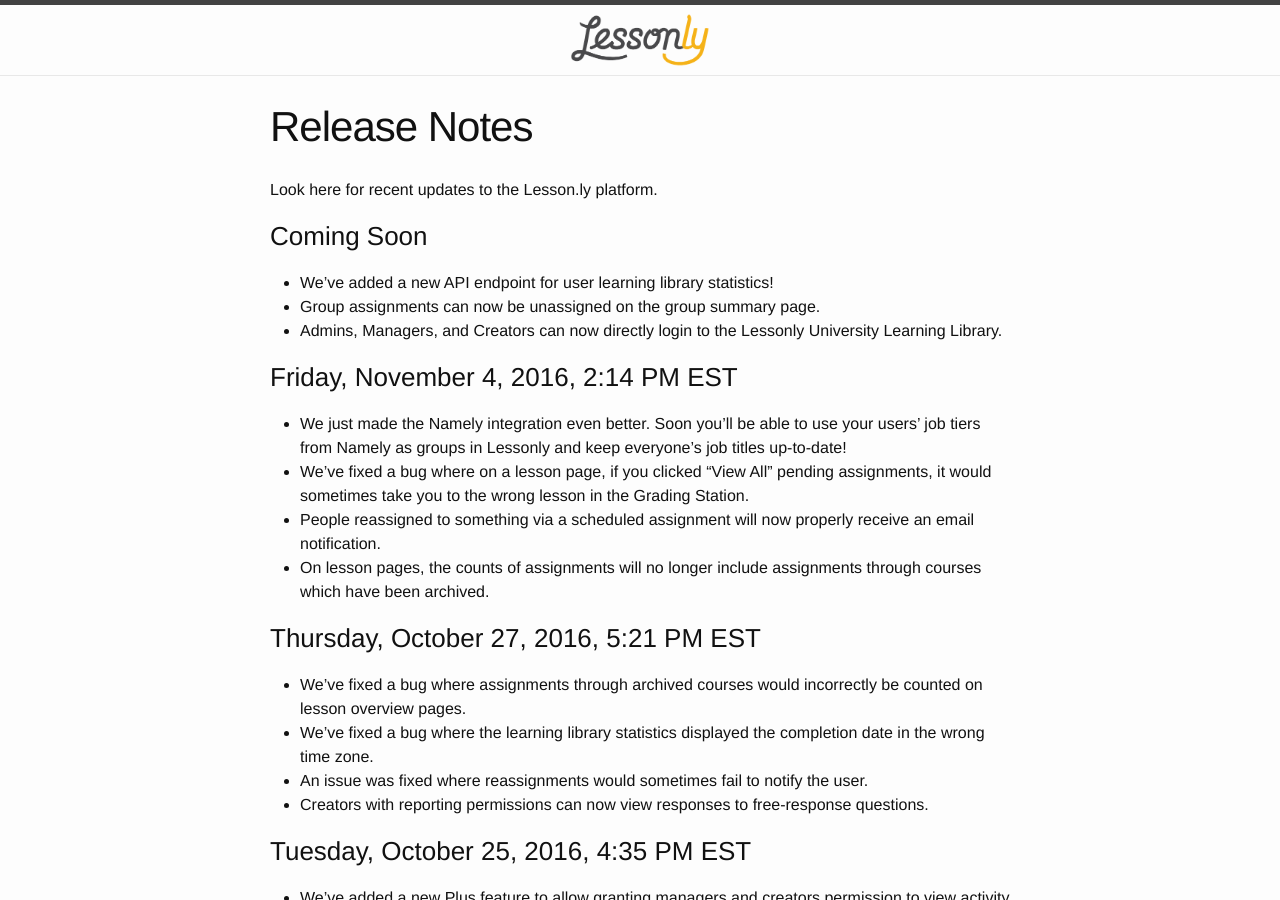
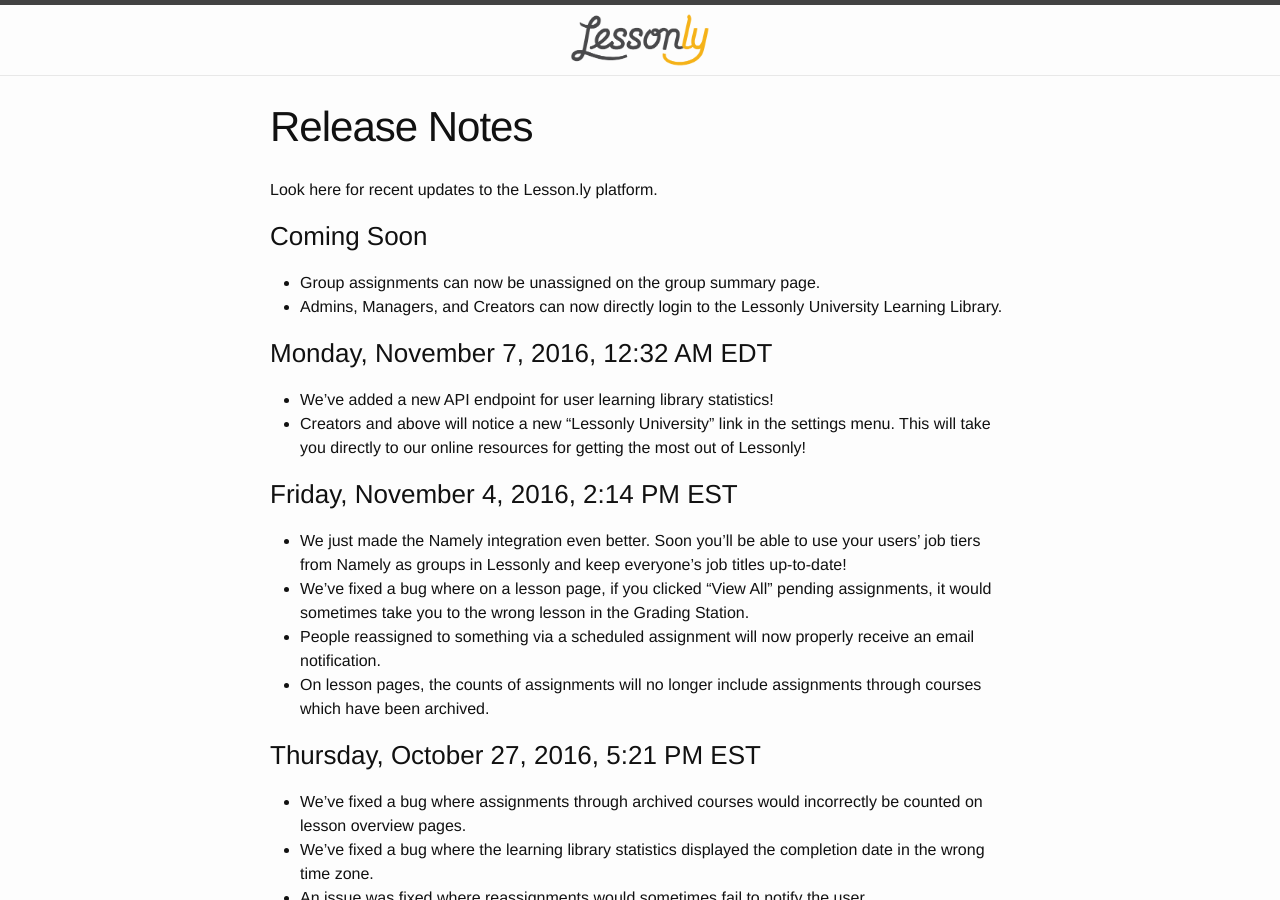
Before and after one commit to isabella232/lessonly.github.io, a Jekyll site: the page built from release-notes.md, in a window 1280 px wide and 900 px high. Built offline with Jekyll 4.4.1, drawn with Linux system fonts in a browser that asks for light colours.

Commit message:
Monday release

```diff
--- a/release-notes.md
+++ b/release-notes.md
@@ -8,9 +8,13 @@
 
 ### Coming Soon
 
-- We've added a new API endpoint for user learning library statistics!
 - Group assignments can now be unassigned on the group summary page.
 - Admins, Managers, and Creators can now directly login to the Lessonly University Learning Library.
+
+### Monday, November 7, 2016, 12:32 AM EDT
+
+- We've added a new API endpoint for user learning library statistics!
+- Creators and above will notice a new "Lessonly University" link in the settings menu. This will take you directly to our online resources for getting the most out of Lessonly!
 
 ### Friday, November 4, 2016, 2:14 PM EST
 
```
